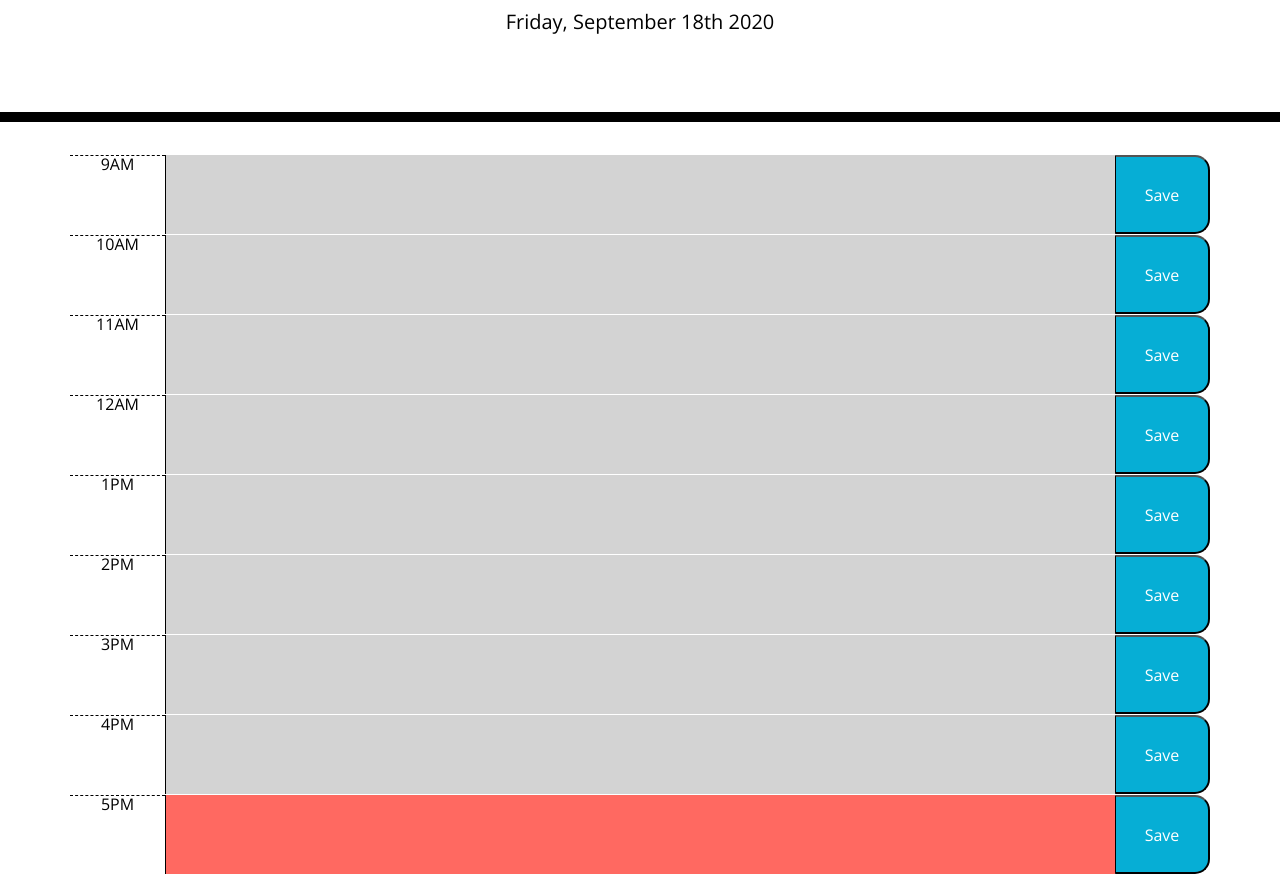
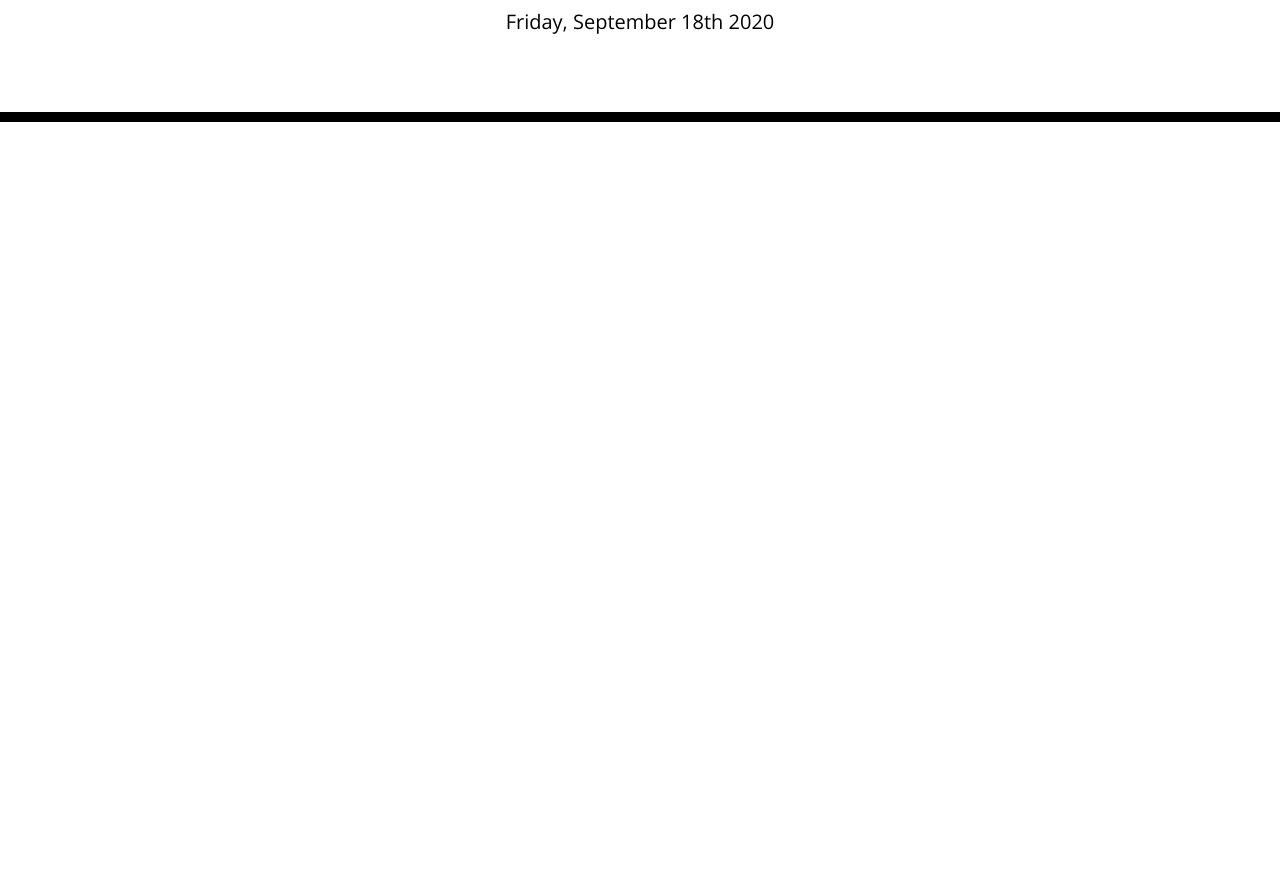
Before and after one commit to webermg/Work-Dat-Scheduler, a plain HTML site: page index.html in a window 1280 px wide. Shown: the part 182-1056 px from the top of the page. After the commit the page ends 800 px from the top, so only its background shows below. Drawn offline with nearby package versions, Linux system fonts and the light colour scheme.

Commit message:
removed time block html

```diff
--- a/index.html
+++ b/index.html
@@ -21,51 +21,6 @@
   </header>
   <div class="container">
     <!-- Timeblocks go here -->
-    <div class="row time-block">
-          <div class="col-1 hour">9AM</div>
-          <textarea class="col-10 description future" data-time="9"></textarea>
-          <button class="col-1 saveBtn" data-time="9">Save</button>
-    </div>
-    <div class="row time-block">
-          <div class="col-1 hour">10AM</div>
-          <textarea class="col-10 description future" data-time="10"></textarea>
-          <button class="col-1 saveBtn" data-time="10">Save</button>
-    </div>
-    <div class="row time-block">
-          <div class="col-1 hour">11AM</div>
-          <textarea class="col-10 description future" data-time="11"></textarea>
-          <button class="col-1 saveBtn" data-time="11">Save</button>
-    </div>
-    <div class="row time-block">
-          <div class="col-1 hour">12AM</div>
-          <textarea class="col-10 description future" data-time="12"></textarea>
-          <button class="col-1 saveBtn" data-time="12">Save</button>
-    </div>
-    <div class="row time-block">
-          <div class="col-1 hour">1PM</div>
-          <textarea class="col-10 description future" data-time="13"></textarea>
-          <button class="col-1 saveBtn" data-time="13">Save</button>
-    </div>
-    <div class="row time-block">
-          <div class="col-1 hour">2PM</div>
-          <textarea class="col-10 description future" data-time="14"></textarea>
-          <button class="col-1 saveBtn" data-time="14">Save</button>
-    </div>
-    <div class="row time-block">
-          <div class="col-1 hour">3PM</div>
-          <textarea class="col-10 description future" data-time="15"></textarea>
-          <button class="col-1 saveBtn" data-time="15">Save</button>
-    </div>
-    <div class="row time-block">
-          <div class="col-1 hour">4PM</div>
-          <textarea class="col-10 description future" data-time="16"></textarea>
-          <button class="col-1 saveBtn" data-time="16">Save</button>
-    </div>
-    <div class="row time-block">
-          <div class="col-1 hour">5PM</div>
-          <textarea class="col-10 description future" data-time="17"></textarea>
-          <button class="col-1 saveBtn" data-time="17">Save</button>
-    </div>
 
   </div>
 
```
